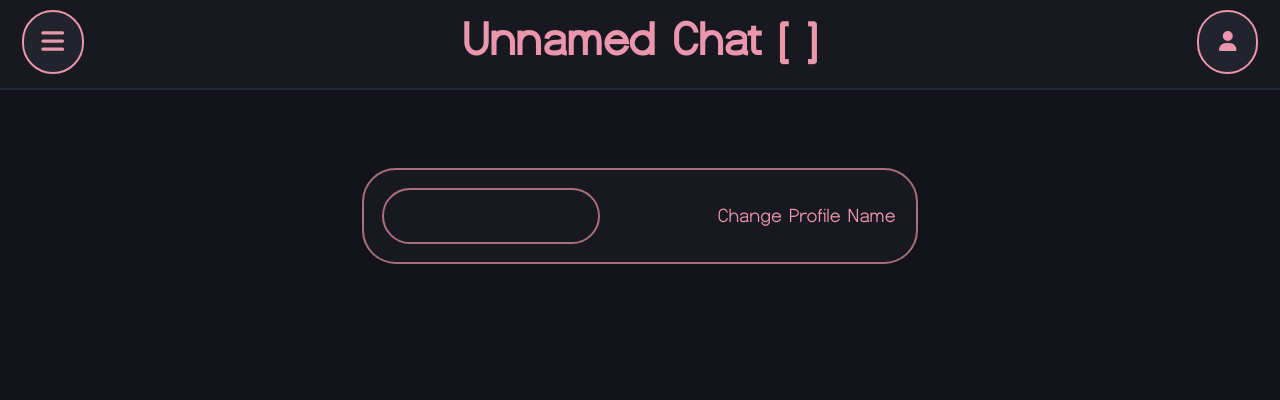
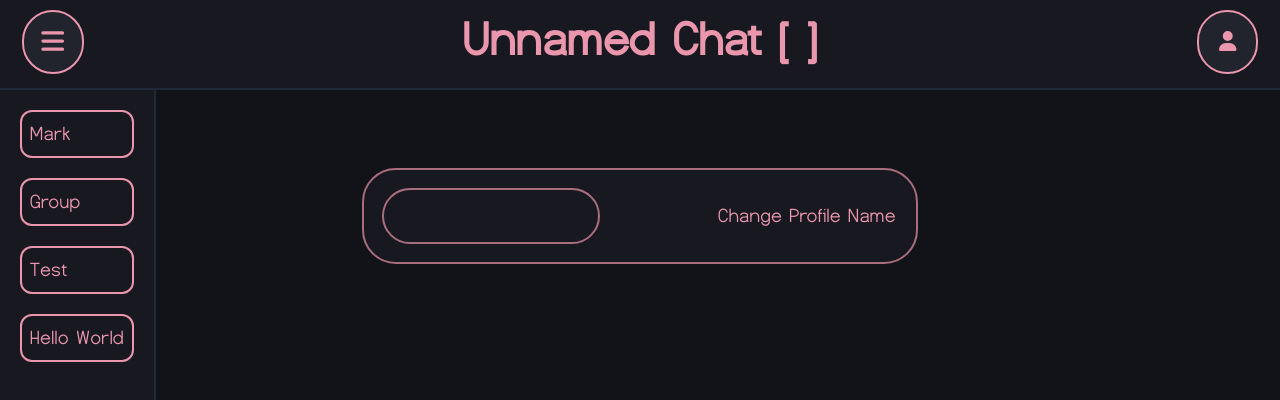
Before and after one commit to Stock-Inc/pinkychat, a React (Vite) app: page /profile in a window 1280 px wide. Both pictures are taken after a click on the button 52 px from the left and 42 px from the top of the page. Shown: the top 400 px of the page. Built offline with nearby package versions, Linux system fonts and the light colour scheme.

Commit message:
Side Menu prototype

```diff
--- a/src/elements/Header.tsx
+++ b/src/elements/Header.tsx
@@ -1,14 +1,20 @@
 import {FontAwesomeIcon} from "@fortawesome/react-fontawesome";
 import {faBars, faUser} from "@fortawesome/free-solid-svg-icons";
 import {Link} from "react-router";
+import {useAppStore} from "../utils/Zustand.ts";
+import MenuModal from "./side-modal/MenuModal.tsx";
 
 
 function Header() {
+
+    const {isModalOpen, toggleModal} = useAppStore();
+
     return (
+        <>
             <header className="bg-sub-dark border-b-2 border-gray-800 pl-3 pr-3 pb-1">
                 <div className="flex justify-between">
                     <button className="text-white text-xl rounded-full max-sm:p-2 p-4 m-3 hover:outline-gray-400 hover:outline-3
-                font-primary outline-femboy outline-solid outline-2 cursor-pointer bg-element-dark w-fit h-fit place-self-center">
+                font-primary outline-femboy outline-solid outline-2 cursor-pointer bg-element-dark w-fit h-fit place-self-center" onClick={toggleModal}>
                         <FontAwesomeIcon className="ml-1 mr-1" icon={faBars} style={{color: "#ea96ad", scale: 1.3}} />
                     </button>
                     <Link to="/">
@@ -20,6 +26,9 @@ function Header() {
                     </Link>
                 </div>
             </header>
+            {isModalOpen && <MenuModal/>}
+        </>
+
     );
  }
 
--- /dev/null
+++ b/src/elements/side-modal/ChatButton.tsx
@@ -0,0 +1,10 @@
+
+function ChatButton({chatName}: {chatName: string}) {
+    return (
+        <div className="m-5 p-2 text-xl font-primary border-2 border-femboy rounded-xl">
+            <p>{chatName}</p>
+        </div>
+    );
+}
+
+export default ChatButton;
--- /dev/null
+++ b/src/elements/side-modal/MenuModal.tsx
@@ -0,0 +1,15 @@
+import ChatButton from "./ChatButton.tsx";
+
+function MenuModal() {
+
+    return (
+        <div className="border-r-2 border-r-gray-800 bg-sub-dark text-femboy fixed h-screen">
+            <ChatButton chatName="Mark"/>
+            <ChatButton chatName="Group"/>
+            <ChatButton chatName="Test"/>
+            <ChatButton chatName="Hello World"/>
+        </div>
+    );
+}
+
+export default MenuModal;
--- a/src/utils/Zustand.ts
+++ b/src/utils/Zustand.ts
@@ -3,12 +3,14 @@ import {create} from "zustand/react";
 type AppState = {
     username: string,
     accessToken: string,
-    theme: string
+    theme: string,
+    isModalOpen: boolean
 }
 
 type AppActions = {
     setUsername: (newName: string) => void,
-    setAccessToken: (newToken: string) => void
+    setAccessToken: (newToken: string) => void,
+    toggleModal: () => void
 }
 
 export const useAppStore =
@@ -16,6 +18,8 @@ export const useAppStore =
         username: '',
         accessToken: '',
         theme: 'default',
+        isModalOpen: false,
         setUsername: (newName: string) => set({username: newName}),
-        setAccessToken: (newToken: string) => set({accessToken: newToken})
+        setAccessToken: (newToken: string) => set({accessToken: newToken}),
+        toggleModal: () => set((state) => ({isModalOpen: !state.isModalOpen}))
     }));
```
Lines whose indentation alone changed are shown as unchanged.
